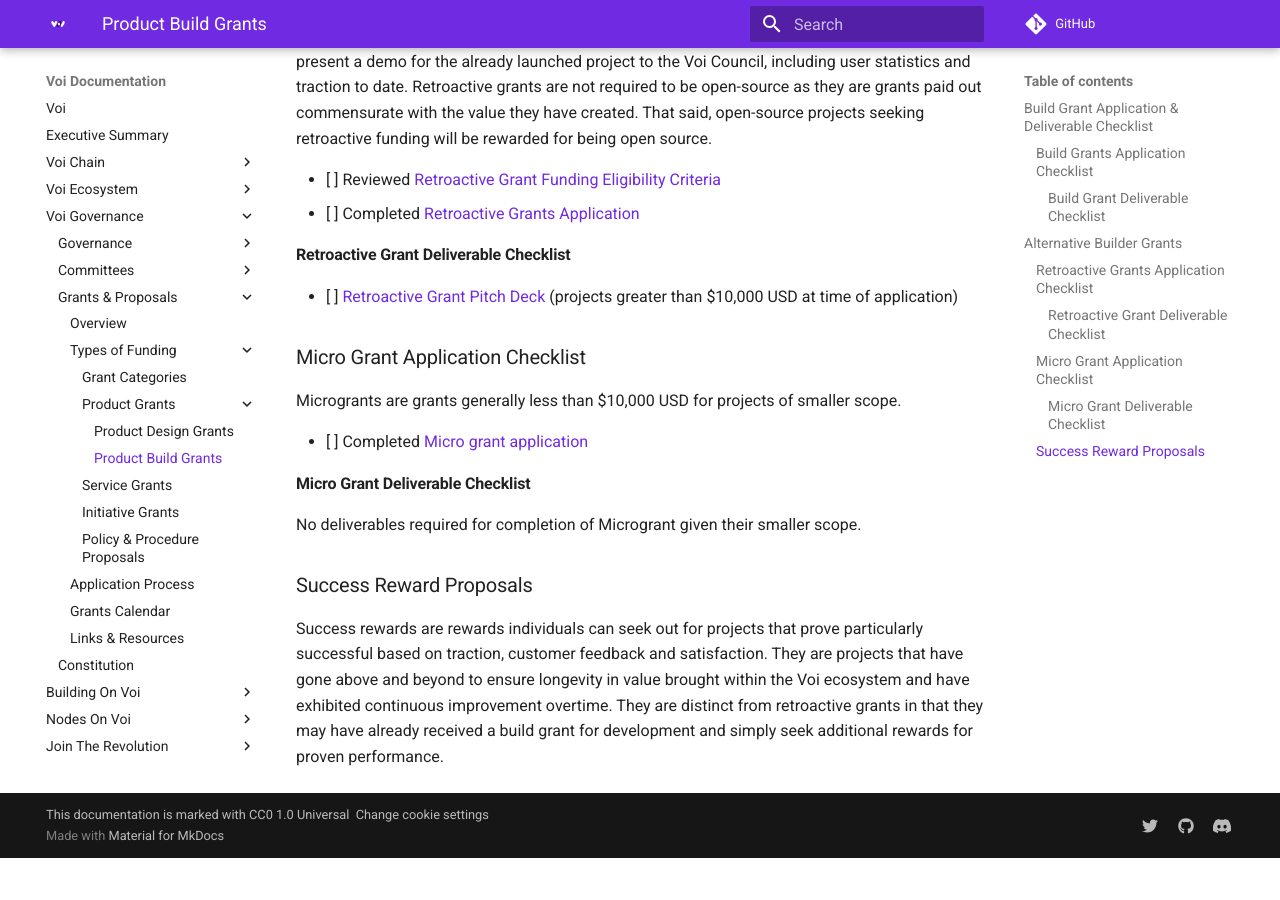
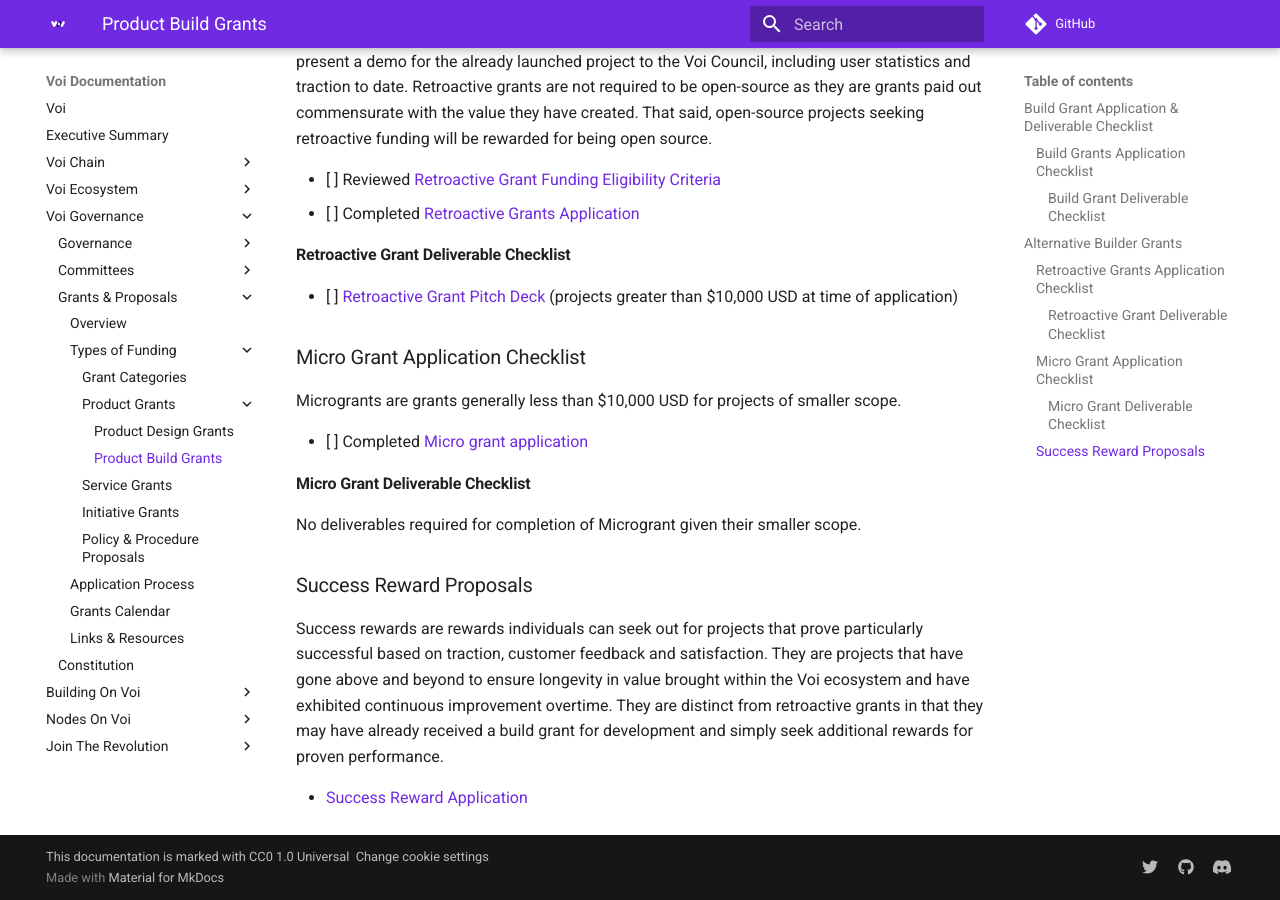
Before and after one commit to VoiNetwork/learn-more, an MkDocs documentation site: the page built from docs/governance/proposals/product-build-grants.md, in a window 1280 px wide and 900 px high, scrolled down 1523 px. Built offline with MkDocs 1.6.1 and Material for MkDocs 9.7.7, drawn with Linux system fonts in a browser that asks for light colours; plug-ins that fetch from the network failed and are left out; comment, search, counter and statistics services are not loaded; before the commit the page ends 2381 px from its top, so only the background shows below that.

Commit message:
Update product-build-grants.md

```diff
--- a/docs/governance/proposals/product-build-grants.md
+++ b/docs/governance/proposals/product-build-grants.md
@@ -48,3 +48,5 @@ No deliverables required for completion of Microgrant given their smaller scope.
 ### Success Reward Proposals
 
 Success rewards are rewards individuals can seek out for projects that prove particularly successful based on traction, customer feedback and satisfaction. They are projects that have gone above and beyond to ensure longevity in value brought within the Voi ecosystem and have exhibited continuous improvement overtime. They are distinct from retroactive grants in that they may have already received a build grant for development and simply seek additional rewards for proven performance.
+
+- [Success Reward Application](https://forms.gle/PNVAeEMDoGBKyXBq7)
```
